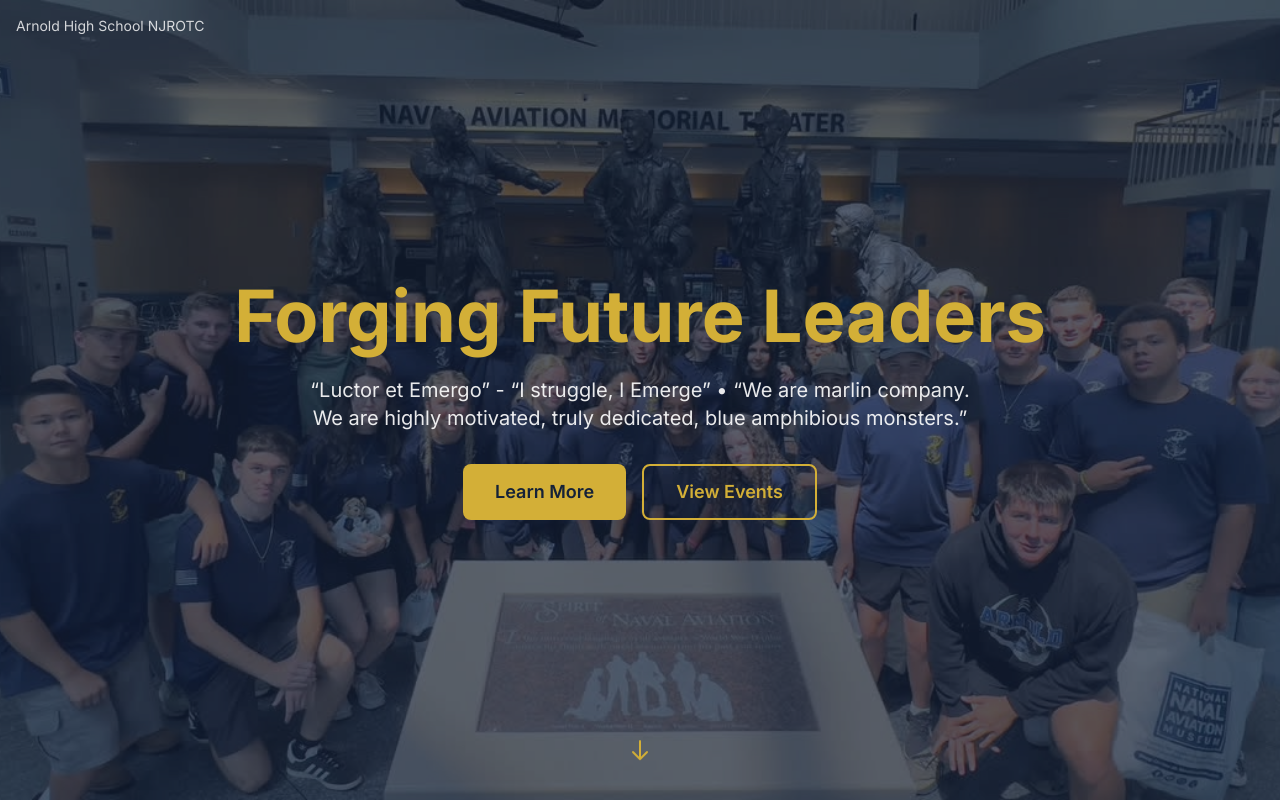
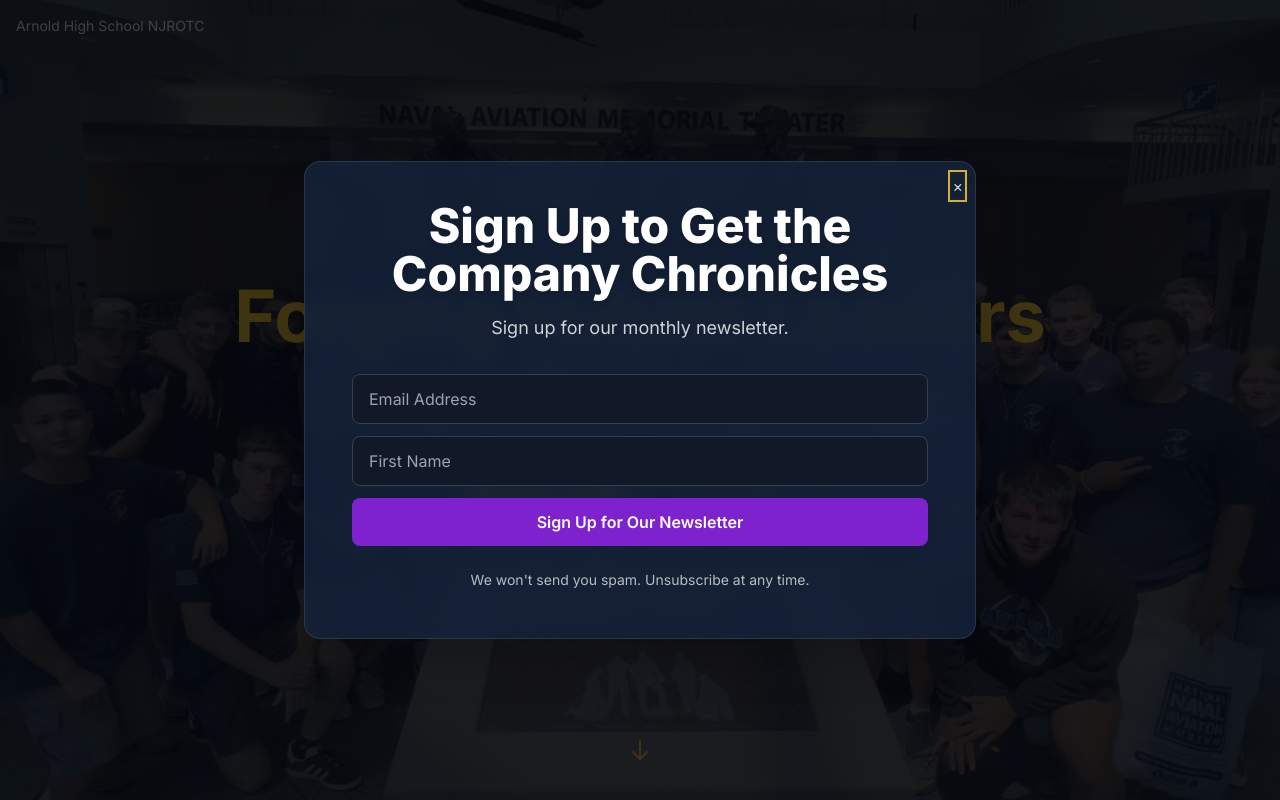
Before and after one commit to ninjaeon/ahsnjrotc.com, a Next.js app: page / in a window 1280 px wide. Shown: the top 800 px of the page. Built offline with nearby package versions, Linux system fonts and the light colour scheme; no server answers.

Commit message:
Switch Newsletter to be a Popup

```diff
--- a/components/NewsletterSection.tsx
+++ b/components/NewsletterSection.tsx
@@ -4,8 +4,32 @@ import React from 'react';
 const NewsletterSection = () => {
   const containerRef = React.useRef<HTMLDivElement | null>(null)
   const [enhanced, setEnhanced] = React.useState(false)
+  const [isOpen, setIsOpen] = React.useState(true)
+  const closeBtnRef = React.useRef<HTMLButtonElement | null>(null)
+
+  // Lock body scroll while modal is open
+  React.useEffect(() => {
+    if (isOpen) {
+      const prev = document.body.style.overflow
+      document.body.style.overflow = 'hidden'
+      return () => {
+        document.body.style.overflow = prev
+      }
+    }
+  }, [isOpen])
+
+  // Close on Escape key while open
+  React.useEffect(() => {
+    if (!isOpen) return
+    const onKey = (e: KeyboardEvent) => {
+      if (e.key === 'Escape') setIsOpen(false)
+    }
+    window.addEventListener('keydown', onKey)
+    return () => window.removeEventListener('keydown', onKey)
+  }, [isOpen])
 
   React.useEffect(() => {
+    if (!isOpen) return
     const el = containerRef.current
     if (!el) return
     // Avoid duplicate injects (e.g., Fast Refresh)
@@ -28,21 +52,43 @@ const NewsletterSection = () => {
       setEnhanced(false)
       el.innerHTML = ''
     }
-  }, [])
+  }, [isOpen])
+
+  if (!isOpen) return null
 
   return (
-    <section
-      className="relative py-16"
-      style={{
-        backgroundImage: "url('/img/arnoldnjrotc-logo.jpeg')",
-        backgroundRepeat: 'repeat-x',
-        backgroundSize: 'auto',
-        backgroundPosition: 'center',
-      }}
+    <div
+      className="fixed inset-0 z-50"
+      role="dialog"
+      aria-modal="true"
+      aria-labelledby="newsletter-modal-title"
     >
-      <div className="max-w-4xl mx-auto px-4">
-        <div className="mx-auto max-w-2xl rounded-2xl bg-primary-950/90 backdrop-blur shadow-2xl border border-white/10 p-8 sm:p-10 text-center">
-          <h2 className="text-3xl md:text-5xl font-extrabold !text-white drop-shadow-md mb-4">
+      <div
+        className="absolute inset-0 bg-black/70"
+        role="button"
+        aria-label="Close newsletter signup"
+        tabIndex={0}
+        onClick={() => setIsOpen(false)}
+        onKeyDown={(e) => {
+          if (e.key === 'Enter' || e.key === ' ' || e.key === 'Escape') {
+            e.preventDefault()
+            setIsOpen(false)
+          }
+        }}
+      />
+      <div className="relative z-10 flex min-h-full items-center justify-center p-4">
+        <div className="relative mx-auto max-w-2xl w-full rounded-2xl bg-primary-950/90 backdrop-blur shadow-2xl border border-white/10 p-8 sm:p-10 text-center">
+          <button
+            type="button"
+            aria-label="Close"
+            className="absolute right-3 top-3 text-white/80 hover:text-white"
+            onClick={() => setIsOpen(false)}
+            ref={closeBtnRef}
+            autoFocus
+          >
+            &times;
+          </button>
+          <h2 id="newsletter-modal-title" className="text-3xl md:text-5xl font-extrabold !text-white drop-shadow-md mb-4">
             Sign Up to Get the Company Chronicles
           </h2>
           <p className="text-base md:text-lg text-white/80 mb-8">
@@ -93,7 +139,7 @@ const NewsletterSection = () => {
           <div ref={containerRef} aria-live="polite" className="mt-2" />
         </div>
       </div>
-    </section>
+    </div>
   );
 };
 
```
